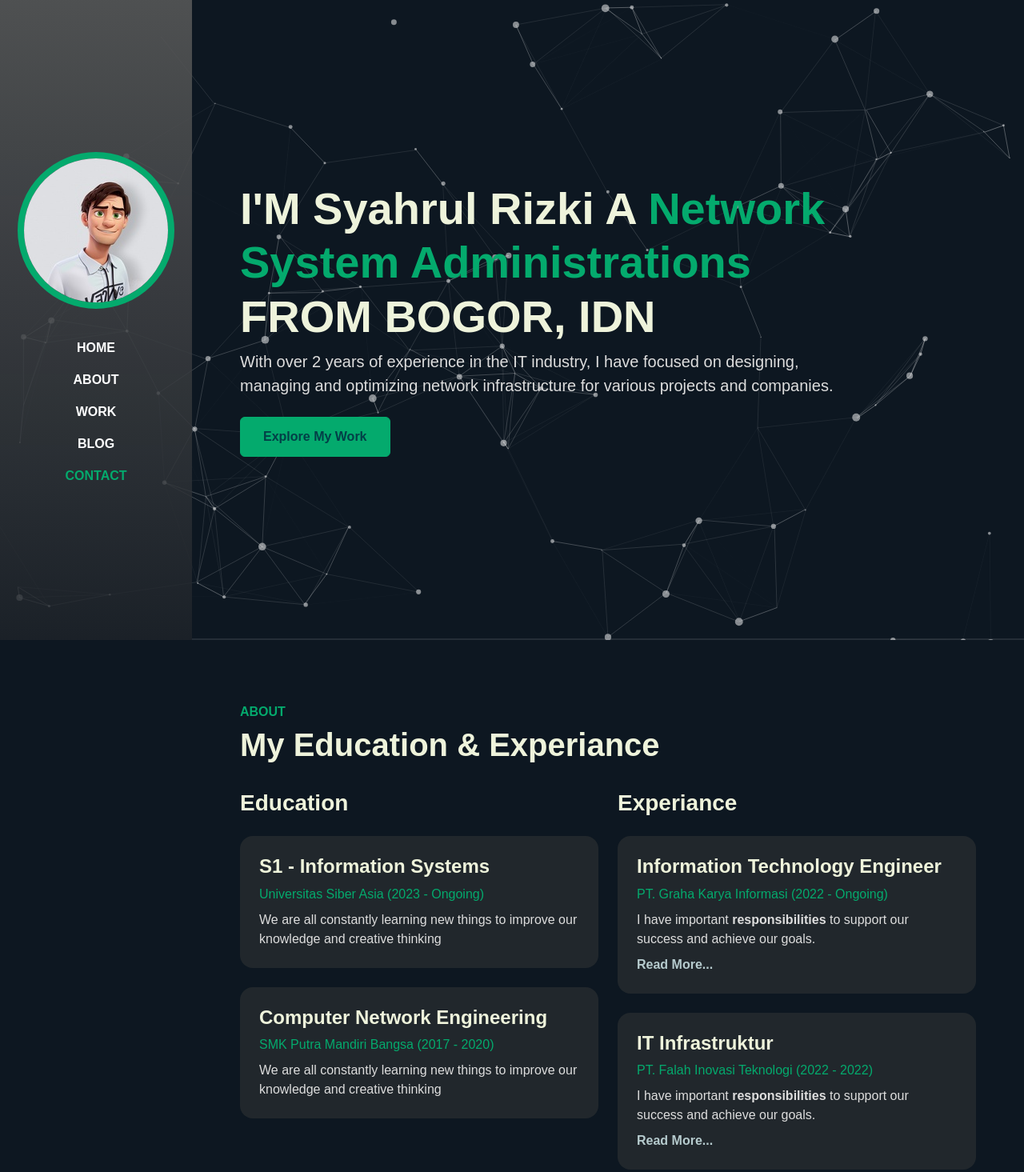
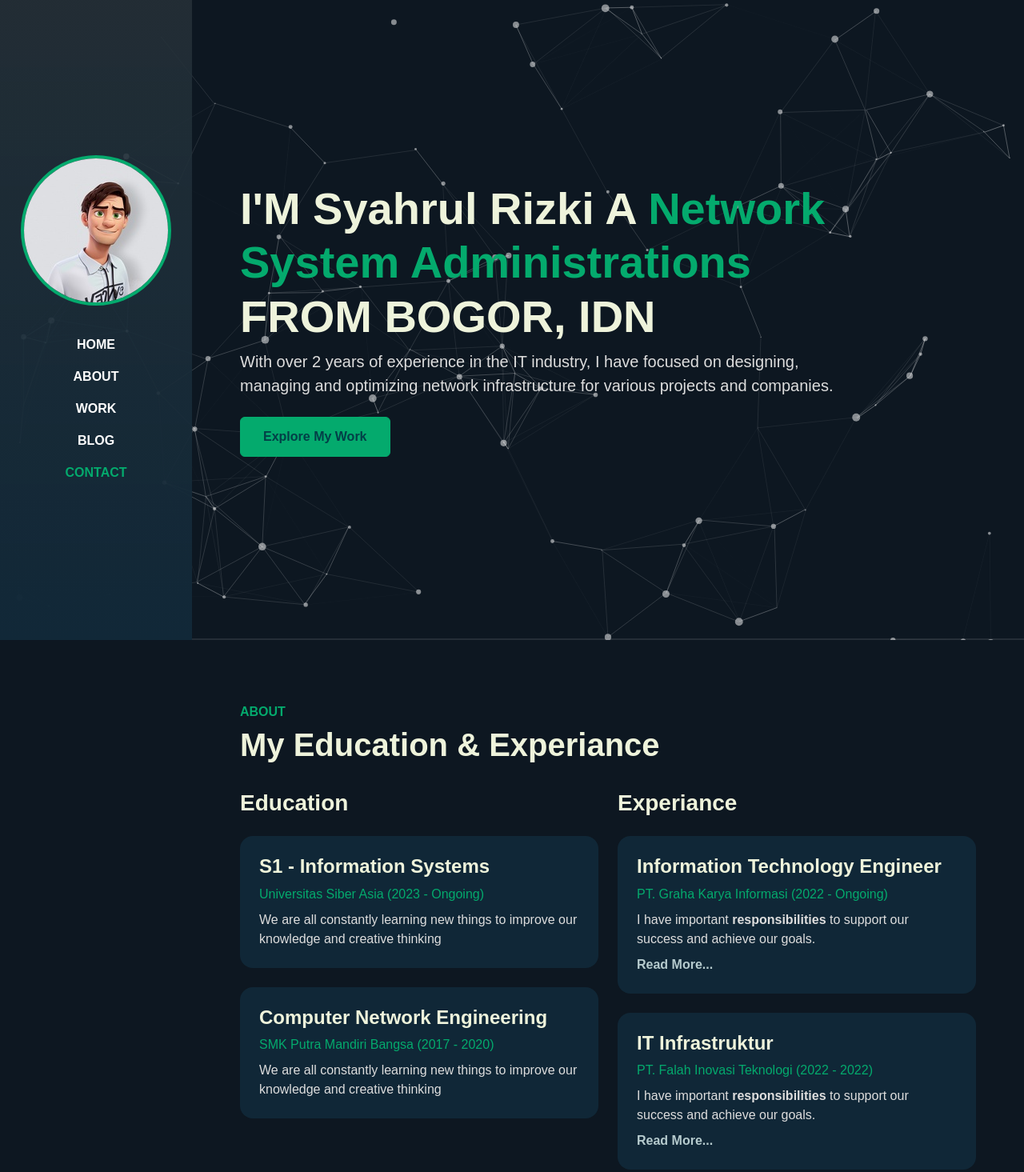
Before and after one commit to syahrulrzk/test-dark-mode, a plain HTML site: page index.html in a window 1280 px wide. Shown: the top 1465 px of the page at 80% size. Drawn offline with nearby package versions, Linux system fonts and the light colour scheme; a web font is replaced by a local one.

Commit message:
update bg

```diff
--- a/assets/css/style.css
+++ b/assets/css/style.css
@@ -4,8 +4,10 @@
     --color-body: #b6cbce;
     --color-heading: #eef3db;
     --color-base: #033f47;
+    --color-base1:#112939f5;
     --color-base2: #022a30;
     --color-brand: #04aa6d;
+    --color-linear:linear-gradient(rgb(39 50 57 / 83%), rgb(17 40 56));;
     --color-brand2: #deff58;
     --sidbar-width: 240px;
     --font-base: "Bai Jamjuree";
@@ -57,7 +59,7 @@ img {
 }
 
 .bg-base {
-    background-color:#23292df5;  /*ganti bg===============================================*/
+    background-color: var(--color-base1);  /*ganti bg===============================================*/
 }
 
 .full-height {
@@ -113,13 +115,13 @@ img {
     .navbar {
         min-height: 100vh;
         width: var(--sidbar-width);
-        background: linear-gradient(rgb(89 89 89 / 87%), rgb(31 36 42 / 80%)); /*url(../images/sidebar-img.jpg); ganti bg===============================================*/
+        background: var(--color-linear); /*url(../images/sidebar-img.jpg); ganti bg===============================================*/
         background-size: cover;
         background-position: center;
     }
 
     .navbar-brand img {
-        border: 8px solid var(--color-brand);
+        border: 4px solid var(--color-brand);
     }
 
     /* CONTENT WRAPPER */
@@ -147,7 +149,7 @@ img {
 
 /* CSS untuk mengubah warna teks tombol pada hover */
 .btn.btn-brand:hover {
-    color: #e0f780; /* Ganti dengan warna yang Anda inginkan */
+    color: --color-brand /* Ganti dengan warna yang Anda inginkan */
 }
 .btn-brand:focus {
     background-color: var(--color-brand2);
```
